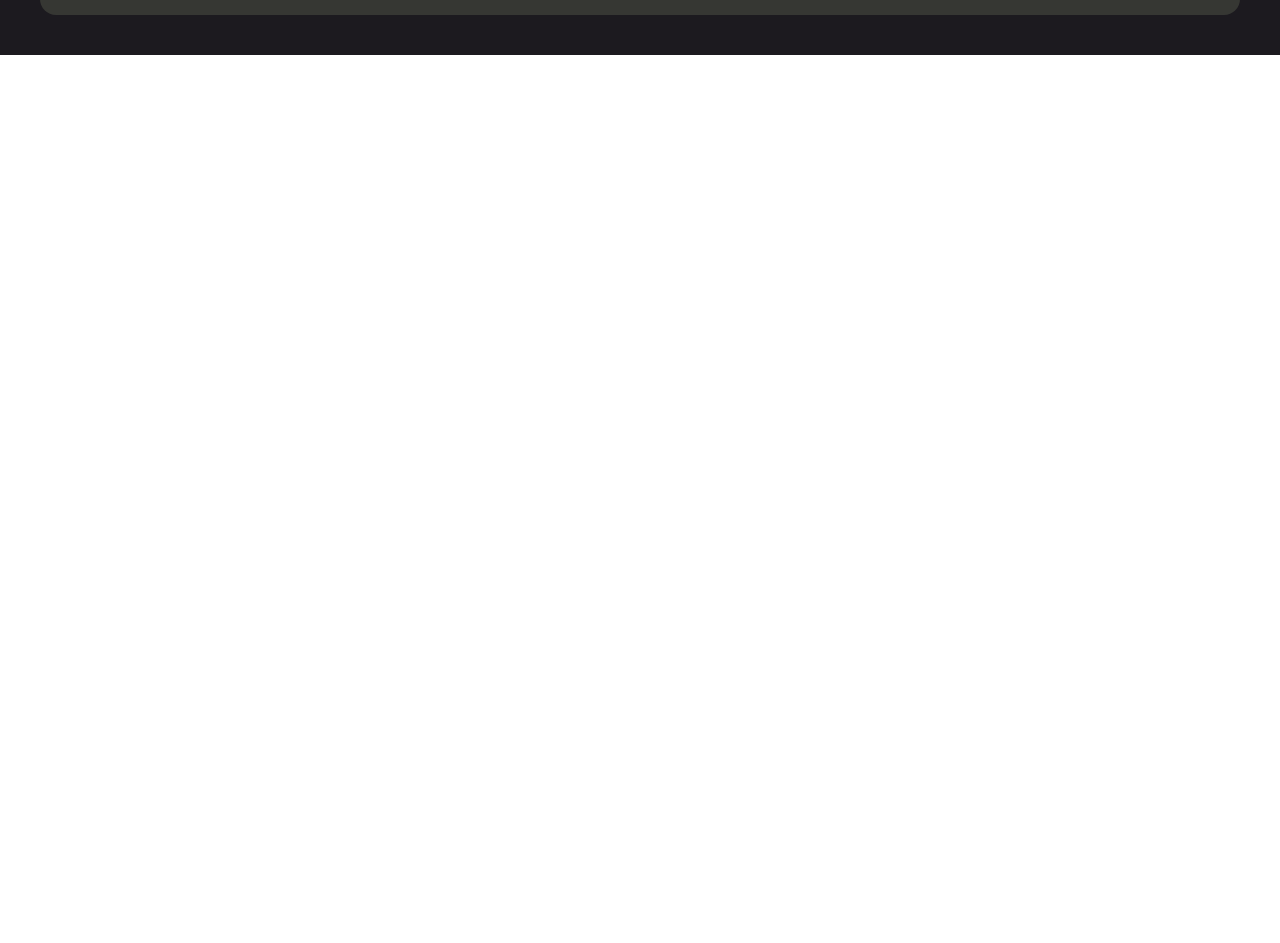
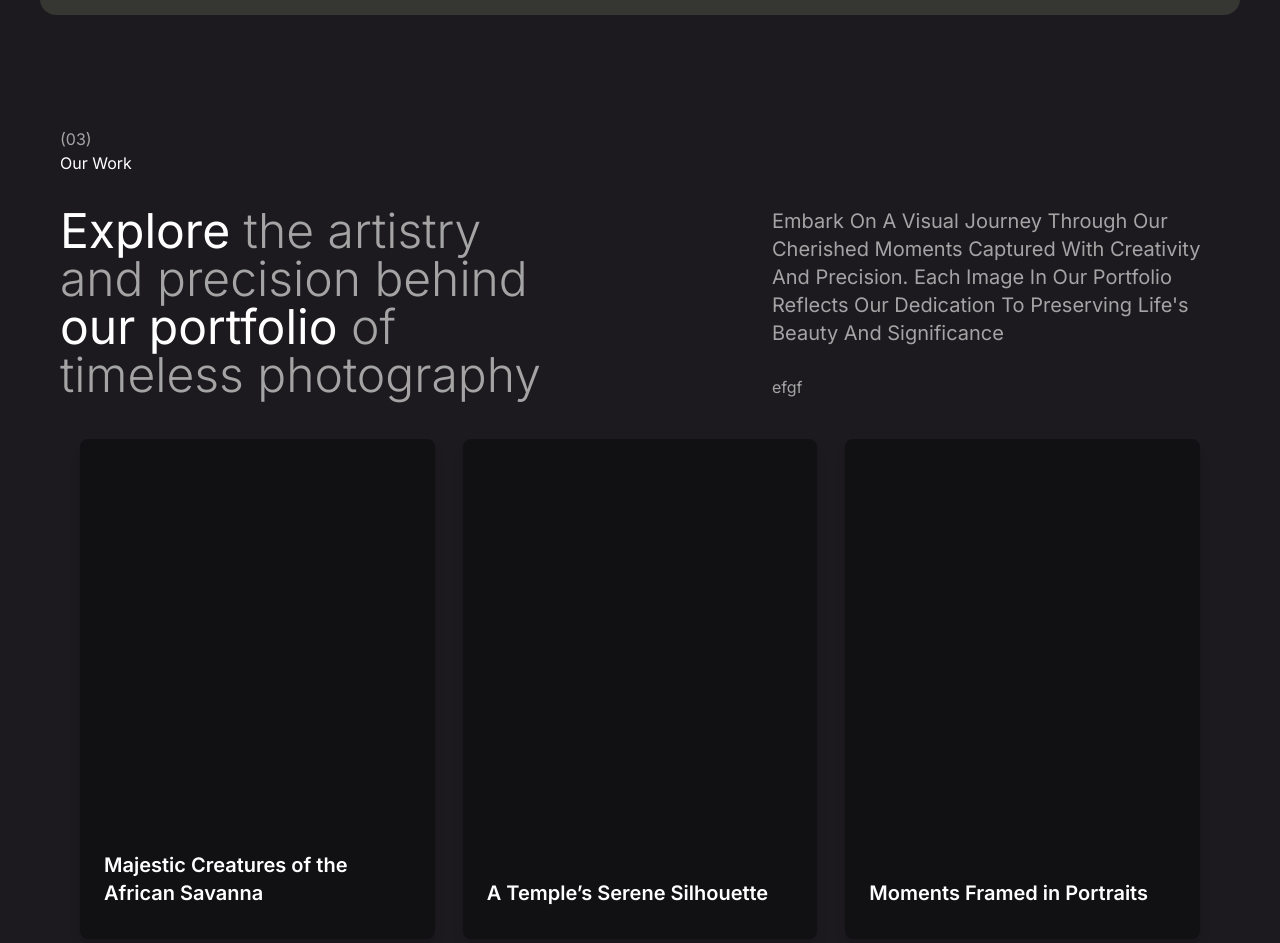
Before and after one commit to owuraku-zenas/creacy-photography-agency, a Next.js app: page / in a window 1280 px wide. Shown: the part 2076-3019 px from the top of the page. Before the commit the page ends 2131 px from the top, so only its background shows below. Built offline with nearby package versions, Linux system fonts and the light colour scheme.

Commit message:
about us skeleton

```diff
--- a/src/app/page.tsx
+++ b/src/app/page.tsx
@@ -1,6 +1,7 @@
 import About from "@/sections/About";
 import Expertise from "@/sections/Expertise";
 import Hero from "@/sections/Hero";
+import Work from "@/sections/Work";
 import Image from "next/image";
 
 export default function Home() {
@@ -9,6 +10,7 @@ export default function Home() {
       <Hero />
       <About />
       <Expertise />
+      <Work />
     </main>
   );
 }
--- /dev/null
+++ b/src/components/Cards.tsx
@@ -0,0 +1,73 @@
+import React from 'react';
+
+type CardProps = {
+  image: string;
+  title: string;
+  description: string;
+  tags: string[];
+};
+
+const Card = ({ image, title, description, tags }: CardProps) => {
+  return (
+    <div className="group relative flex h-[500px] transform flex-col justify-end overflow-hidden rounded-lg bg-cover bg-center shadow-lg transition-all duration-300 ease-in-out hover:scale-105">
+      {/* Tags (Hidden by default, visible on hover) */}
+      <div className="absolute left-4 top-4 flex gap-2 opacity-0 transition-opacity duration-300 group-hover:opacity-100">
+        {tags.map((tag, index) => (
+          <span key={index} className="rounded-full bg-white/80 px-3 py-1 text-sm text-gray-700">{tag}</span>
+        ))}
+      </div>
+      {/* Image with dark overlay */}
+      <div className="absolute inset-0 bg-black/40 transition-colors duration-300 group-hover:bg-black/60"></div>
+      <div className="relative p-6">
+        <h3 className="mb-2 text-xl font-semibold text-white">{title}</h3>
+      </div>
+      {/* Description (Hidden by default, visible on hover) */}
+      <div className="absolute bottom-0 left-0 right-0 bg-gradient-to-t from-black to-transparent p-6 opacity-0 transition-opacity duration-300 group-hover:opacity-100">
+        <p className="mb-4 text-sm text-white">{description}</p>
+        <button className="rounded-full bg-white px-4 py-2 font-semibold text-black">More Details</button>
+      </div>
+    </div>
+  );
+};
+
+const Cards = () => {
+  const cards = [
+    {
+      image: '/images/cheetah.jpg', // You can replace this with actual image URLs
+      title: 'Majestic Creatures of the African Savanna',
+      description: "Capturing the Exquisite Patterns and Dynamic Energy of Africa's Most Iconic Big Cat",
+      tags: ['Wildlife Portraits', 'Nature', 'Mammals', '#2023'],
+    },
+    {
+      image: '/images/temple.jpg',
+      title: 'A Temple’s Serene Silhouette',
+      description: "Immersing in the Timeless Beauty of Sacred Architecture",
+      tags: [],
+    },
+    {
+      image: '/images/portrait.jpg',
+      title: 'Moments Framed in Portraits',
+      description: "Expressive Portraits That Tell Compelling Stories",
+      tags: [],
+    },
+  ];
+
+  return (
+    <div className="flex w-full max-w-7xl flex-col gap-7 px-5 text-[#A4A4A4] md:justify-between md:gap-10">
+      {/* Card section */}
+      <div className="grid gap-7 sm:grid-cols-1 md:grid-cols-2 lg:grid-cols-3">
+        {cards.map((card, index) => (
+          <Card
+            key={index}
+            image={card.image}
+            title={card.title}
+            description={card.description}
+            tags={card.tags}
+          />
+        ))}
+      </div>
+    </div>
+  );
+};
+
+export default Cards;
--- /dev/null
+++ b/src/sections/Work.tsx
@@ -0,0 +1,32 @@
+import Cards from '@/components/Cards'
+import React from 'react'
+
+type Props = {}
+
+const Work = (props: Props) => {
+    return (
+        <div className='flex w-full max-w-7xl flex-col gap-7 px-5 text-[#A4A4A4] md:justify-between md:gap-10'>
+            <div className="flex flex-col gap-8">
+                <div className="flex flex-col">
+                    <p>{"(03)"}</p>
+                    <p className='text-white'>Our Work</p>
+                </div>
+                <div className="flex w-full flex-col justify-between gap-4 md:flex-row">
+                    <div className="flex-1 text-3xl font-light md:max-w-lg lg:text-4xl xl:text-5xl">
+                        <span className='font-normal text-white'>Explore</span> the artistry and precision behind <span className='font-normal text-white'>our portfolio</span> of timeless photography
+                    </div>
+                    <div className="flex w-full flex-1 flex-col justify-between md:max-w-md">
+                        <p className='w-full text-base lg:text-lg xl:text-xl'>Embark On A Visual Journey Through Our Cherished Moments Captured With Creativity And Precision. Each Image In Our Portfolio Reflects Our Dedication To Preserving Life's Beauty And Significance</p>
+                        <div className="butt">efgf</div>
+                    </div>
+                </div>
+
+            </div>
+            <div className="bottom min-h-[calc(100vh-20rem)]">
+                <Cards />
+            </div>
+        </div>
+    )
+}
+
+export default Work
```
